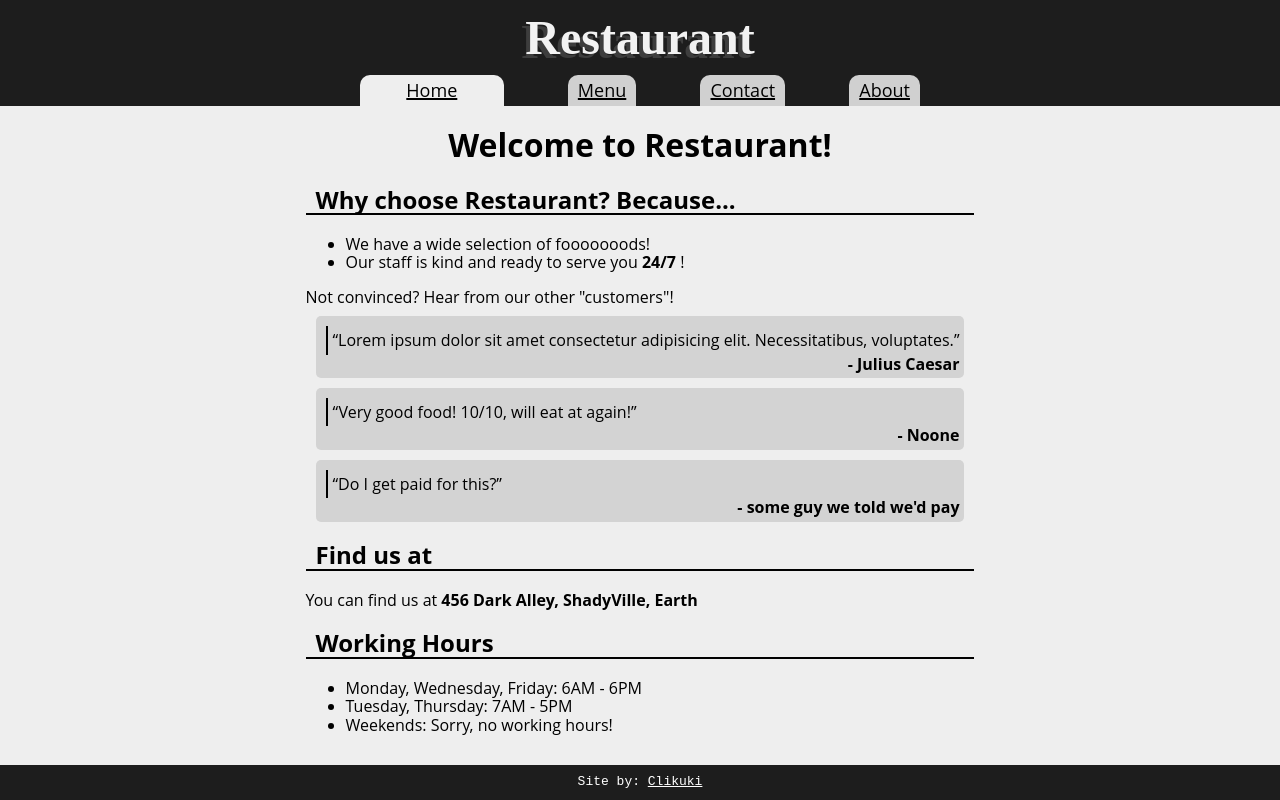
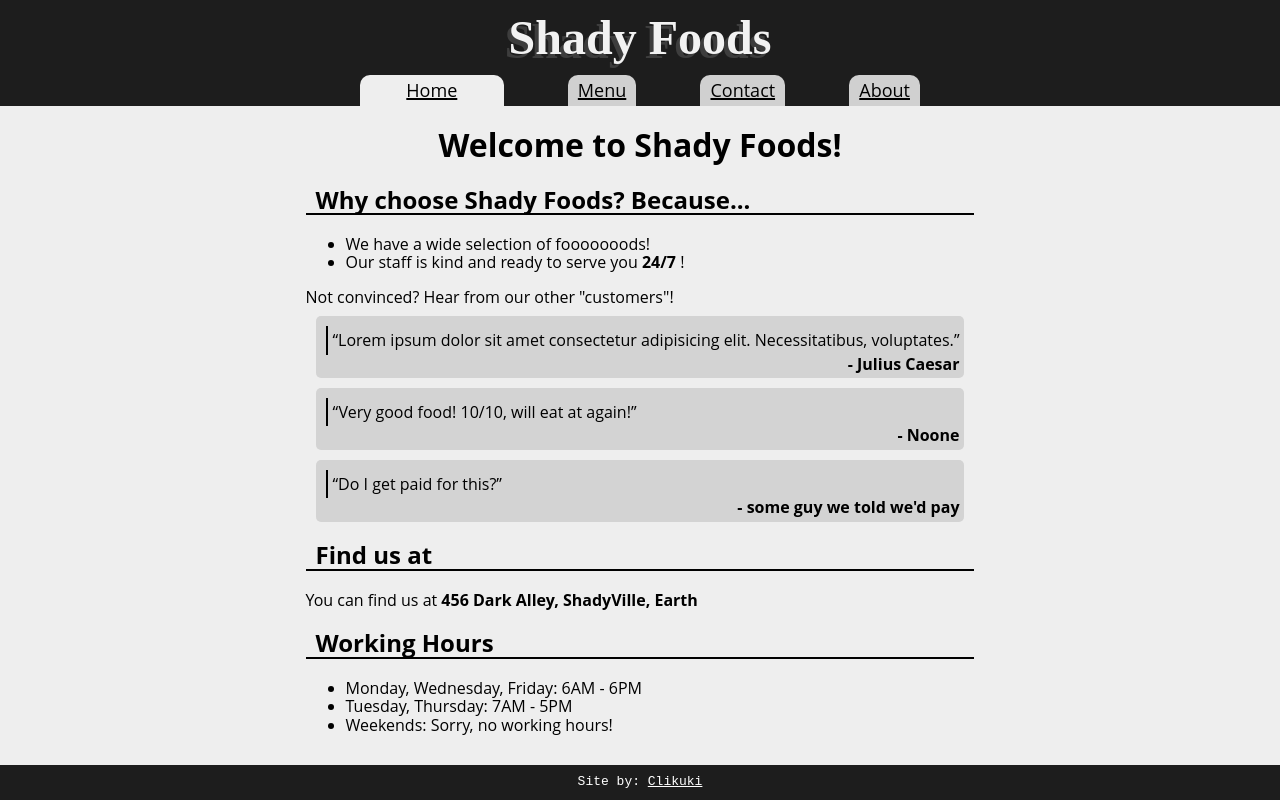
Before and after one commit to clikuki/restaurantJS, a website built with webpack: page src/template.html in a window 1280 px wide. Built offline with nearby package versions, Linux system fonts and the light colour scheme.

Commit message:
Added name
- Chose the name "Shady Foods" and added it to header, and home tab

```diff
--- a/src/tabs/home.js
+++ b/src/tabs/home.js
@@ -31,7 +31,7 @@ function chooseRestaurantComponent()
 
 	const heading = component('h2', {
 		class: [ 'heading' ]
-	}, 'Why choose Restaurant? Because...');
+	}, 'Why choose Shady Foods? Because...');
 	const reasonsList = component('ul', {}, bulletMaker([
 			'We have a wide selection of fooooooods!',
 			[
@@ -108,7 +108,7 @@ export default (() =>
 	const greeting = component('h1', {
 		class: [ 'tabTitle' ],
 	}, [
-		'Welcome to Restaurant!'
+		'Welcome to Shady Foods!'
 	]);
 
 	const chooseRestaurantEl = chooseRestaurantComponent();
--- a/src/template.html
+++ b/src/template.html
@@ -7,7 +7,7 @@
 </head>
 <body>
 	<header>
-		<h1>Restaurant</h1>
+		<h1>Shady Foods</h1>
 		<nav id="headerNav">
 			<ul>
 				<li	tabindex="0" class="curTab" role="button">Home</li>
```
